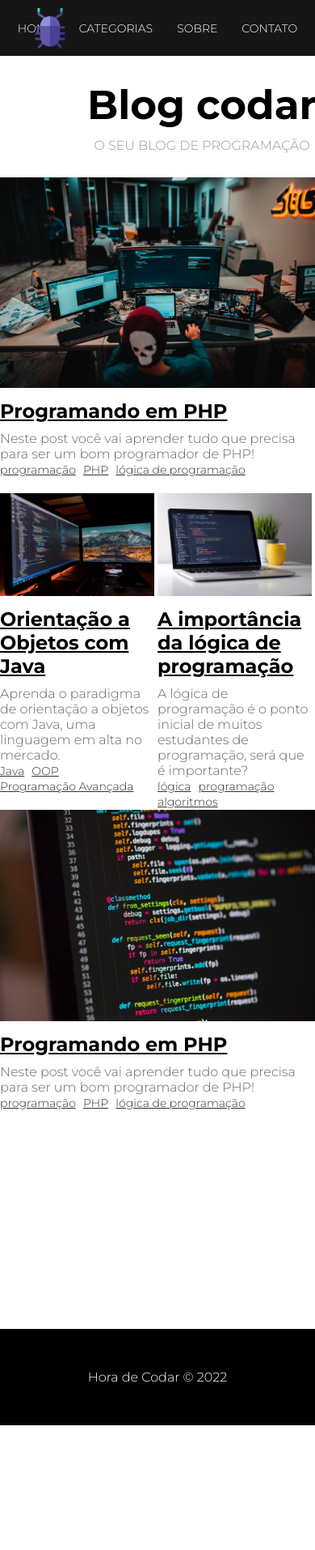
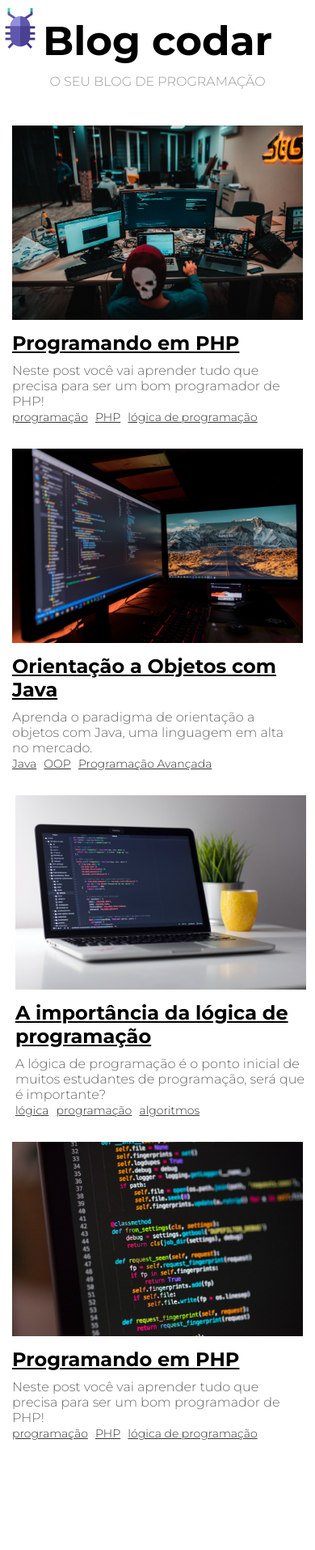
Before and after one commit to YuriSarmanho/PHPcourse, a PHP site: page / in a window 390 px wide; the page is wider, and only the part inside the window is pictured. Shown: the top 1914 px of that part at 81% size. Before the commit the page ends 1760 px from the top of that part, so only its background shows below. Run offline with PHP 8.4, Linux system fonts and the light colour scheme.

Commit message:
responsividade

```diff
--- a/15_blog/css/style.css
+++ b/15_blog/css/style.css
@@ -200,3 +200,49 @@ footer {
     color: #fff;
     padding: 50px 0;
 }
+
+
+/*MOBILE*/
+
+@media(max-width:480px){
+   /*HOME*/
+   header {
+      width: 100%;
+   }
+
+   #logo {
+      width: 50px;
+      display: block;
+      margin: 0 auto;
+      left: 0;
+   }
+
+   #navbar {
+      display: none;
+   }
+
+   #title-container {
+      min-width: 100%;
+      margin-top: 20px;
+   }
+   #post-container{
+      margin-top: 20px;
+   }
+
+   .post-box{
+      flex: 100% 1 0;
+      padding: 15px;
+      margin: 0;
+   }
+
+   /*POST*/
+   #post-container{
+      grid-template-columns: 100%;
+      padding: 15px;
+      grid-template-areas: "main" "sidebar";
+   }
+
+   .img-container{
+      width: 100%;
+   }
+}
```
